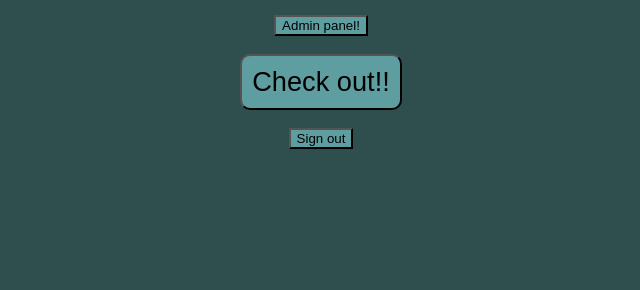
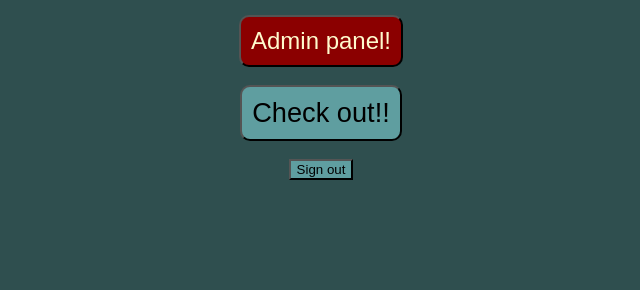
Before and after one commit to cool-mario/The-Store, a PHP site: page /store.php in a window 1280 px wide. Shown: the part 510-800 px from the top of the page, without its empty margins (319-959 px from the left). Run offline with PHP 8.4, Linux system fonts and the light colour scheme; a user stored in the database is signed in; data comes from the database, SQL or seed files in the repository; data that the repository does not hold is empty.

Commit message:
big red admin button

```diff
--- a/store.php
+++ b/store.php
@@ -201,6 +201,14 @@ if(!isset($_SESSION["cart"]) || empty($_SESSION["cart"])){
         width:120px;
     }
 
+    #adminButton {
+        font-size: 150%;
+        padding: 10px;
+        border-radius: 10px;
+        background-color:darkred;
+        color:lemonchiffon;
+    }
+
 </style>
 
 <?php
```
